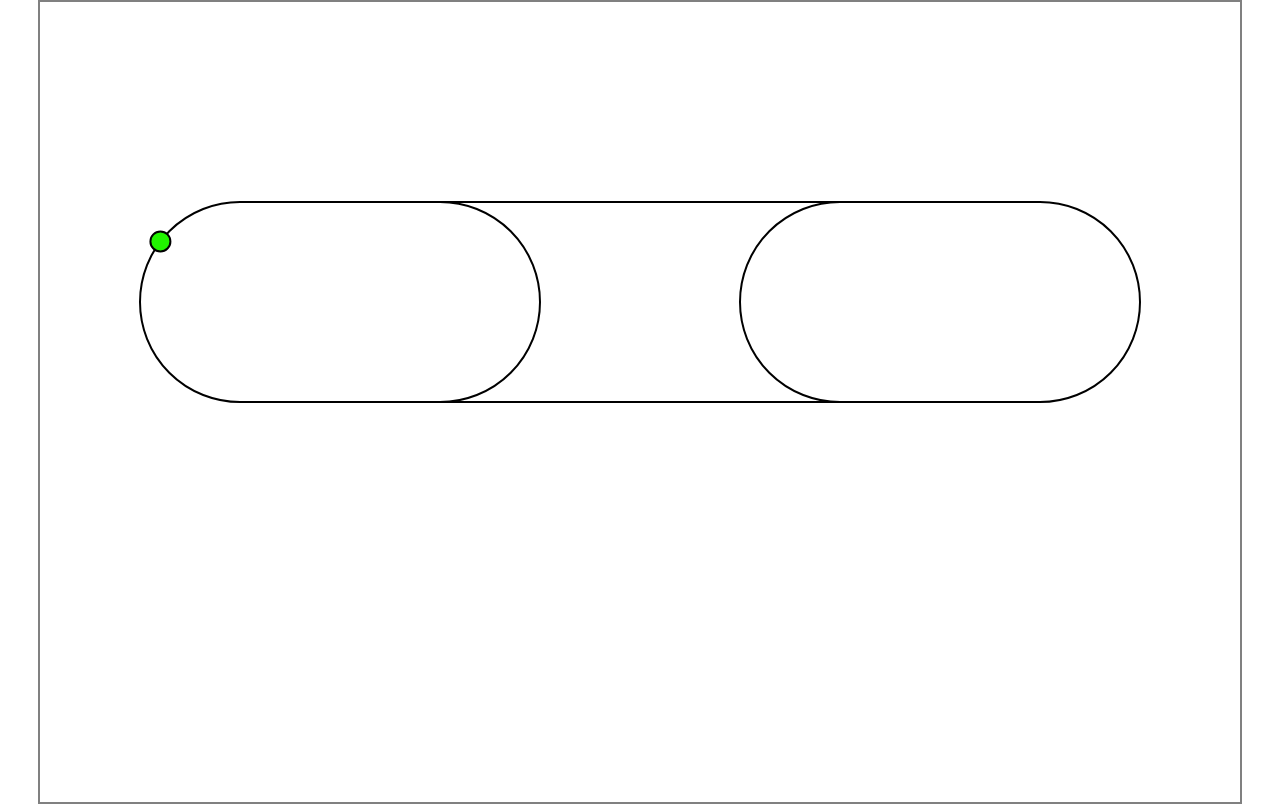
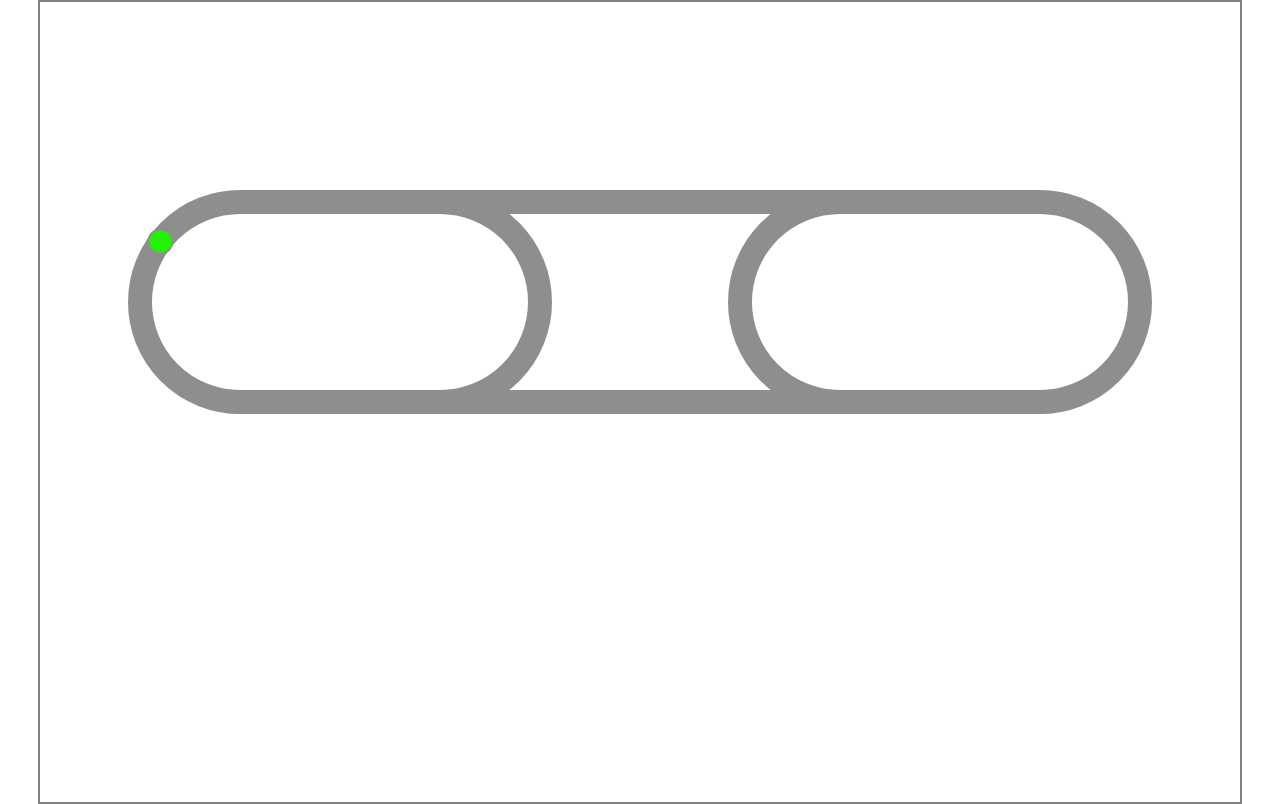
Before and after one commit to seihello/traffic-simulation, a website with bundled scripts: page index.html in a window 1280 px wide. Built offline with nearby package versions, Linux system fonts and the light colour scheme.

Commit message:
Broaden the width of the road and vehicle

```diff
--- a/src/components/graphics.ts
+++ b/src/components/graphics.ts
@@ -26,6 +26,8 @@ export class Line extends GraphicElement {
 
     draw(context: CanvasRenderingContext2D): void {
         context.beginPath()
+        context.lineWidth = 24
+        context.strokeStyle = "#8e8e8e"
         context.moveTo(this.startPoint.x, this.startPoint.y)
         context.lineTo(this.endPoint.x, this.endPoint.y)
         context.stroke()
--- a/src/components/vehicle.ts
+++ b/src/components/vehicle.ts
@@ -20,7 +20,7 @@ export class Vehicle {
     path: number[]  // list of Edge ID
     pathIndex: number
 
-    static SIZE: number = 20
+    static SIZE: number = 24
     static LINE_WIDTH: number = 2
     static COLOR: string = "#21f400"
 
--- a/style.scss
+++ b/style.scss
@@ -10,7 +10,7 @@ body {
   display: grid;
   place-items: center;
   canvas {
-    border: 2px solid gray;
+    border: 2px solid rgb(143, 143, 143);
     position: relative;
 
     & > * {
```
